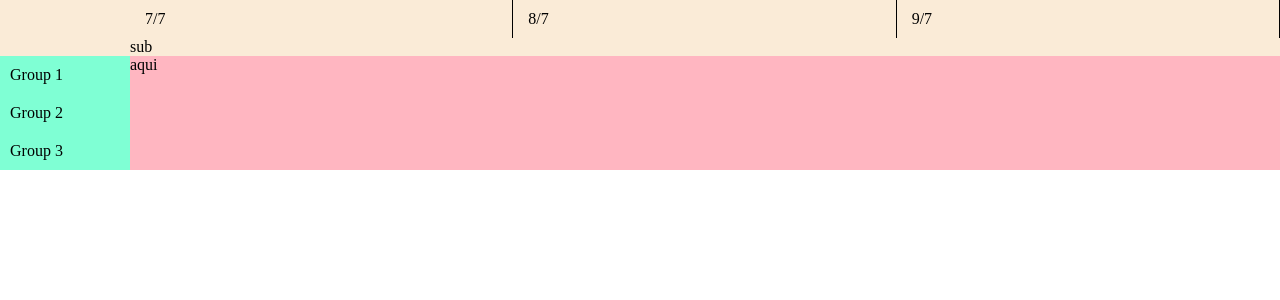
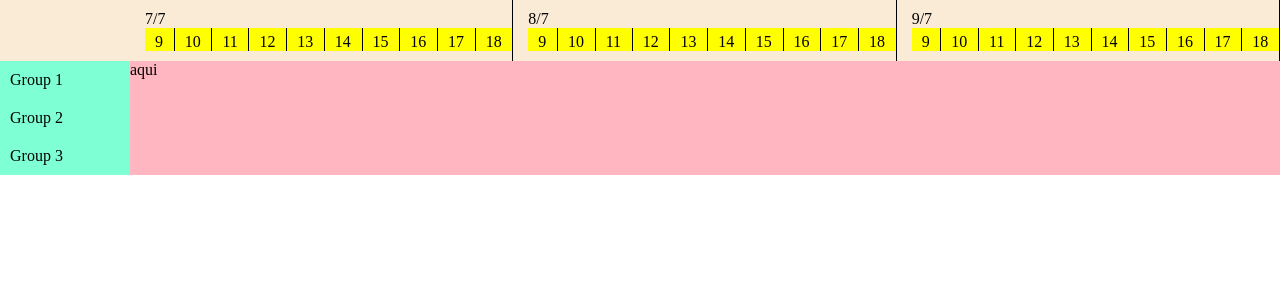
Before and after one commit to AmandaVP23/calendar-timeline, a React (Create React App) app: page / in a window 1280 px wide. Shown: the top 300 px of the page. Built offline with nearby package versions, Linux system fonts and the light colour scheme.

Commit message:
renders day in the top and hour in the bottom, with min and max hour limitations

```diff
--- a/src/elements/Header.tsx
+++ b/src/elements/Header.tsx
@@ -46,31 +46,37 @@ class Header extends Component<OwnProps, OwnState> {
     render() {
         const { days } = this.state;
         const mainItemWidth = `${(maxHour - minHour) * 100}px`;
-        const hoursQuantity = maxHour - minHour;
-        const hoursArray = Array.from(Array(hoursQuantity).keys());
-        console.log(hoursArray);
+        const hoursArray = Array.from({ length: (maxHour - minHour) + 1}, (v, i) => minHour + i);
 
         return (
             <div className="ct-header">
-                <div className="ct-header__main">
                 {Object.keys(days).map(k => {
                     const day = days[Number(k)];
 
                     return (
                         <div
-                                className="ct-header__main__item"
+                            className="ct-header__col"
                             style={{
                                 width: mainItemWidth,
                             }}
+                            key={`${day.getDate()}/${day.getMonth() + 1}`}
                         >
+                            <div>
                                 {`${day.getDate()}/${day.getMonth() + 1}`}
+                            </div>
+                            <div className="ct-header__col__bottom">
+                                {Object.keys(hoursArray).map(k => {
+                                    const hour = hoursArray[Number(k)];
+                                    return (
+                                        <div className="ct-header__col__bottom__item">
+                                            {hour}
                                         </div>
                                     )
                                 })}
                             </div>
-                <div className="ct-header__sub">
-                    sub
                         </div>
+                    )
+                })}
             </div>
         );
     }
--- a/src/styles/elements/_header.scss
+++ b/src/styles/elements/_header.scss
@@ -2,18 +2,26 @@
     width: 100%;
     background-color: antiquewhite;
     padding-left: 130px;
+    display: inline-flex;
 
-    &__main {
-        display: inline-flex;
-        width: 100%;
+    &__col {
+        padding: 10px 0 10px 15px;
+        border-right: 1px solid black;
 
-        &__item {
-            padding: 10px 15px;
-            border-right: 1px solid black;
+        &__bottom {
+            display: grid;
+            grid-template-rows: 1fr;
+            background-color: yellow;
+
+            &__item {
+                padding: 5px 10px 0 10px;
+                border-right: 1px solid black;
+                grid-row: 1 / 2;
+
+                &:last-of-type {
+                    border-right: none;
+                }
+            }
         }
     }
-
-    &__sub {
-        width: 100%;
-    }
 }
--- a/src/styles/main.css
+++ b/src/styles/main.css
@@ -39,17 +39,24 @@
   width: 100%;
   background-color: antiquewhite;
   padding-left: 130px;
+  display: inline-flex;
 }
-.ct-header__main {
-  display: inline-flex;
-  width: 100%;
-}
-.ct-header__main__item {
-  padding: 10px 15px;
+.ct-header__col {
+  padding: 10px 0 10px 15px;
   border-right: 1px solid black;
 }
-.ct-header__sub {
-  width: 100%;
+.ct-header__col__bottom {
+  display: grid;
+  grid-template-rows: 1fr;
+  background-color: yellow;
+}
+.ct-header__col__bottom__item {
+  padding: 5px 10px 0 10px;
+  border-right: 1px solid black;
+  grid-row: 1/2;
+}
+.ct-header__col__bottom__item:last-of-type {
+  border-right: none;
 }
 
 /*# sourceMappingURL=main.css.map */
```
Also changed, not shown: 1 other file (tests, documents, lock files or other folders). Lines whose indentation alone changed are shown as unchanged.
